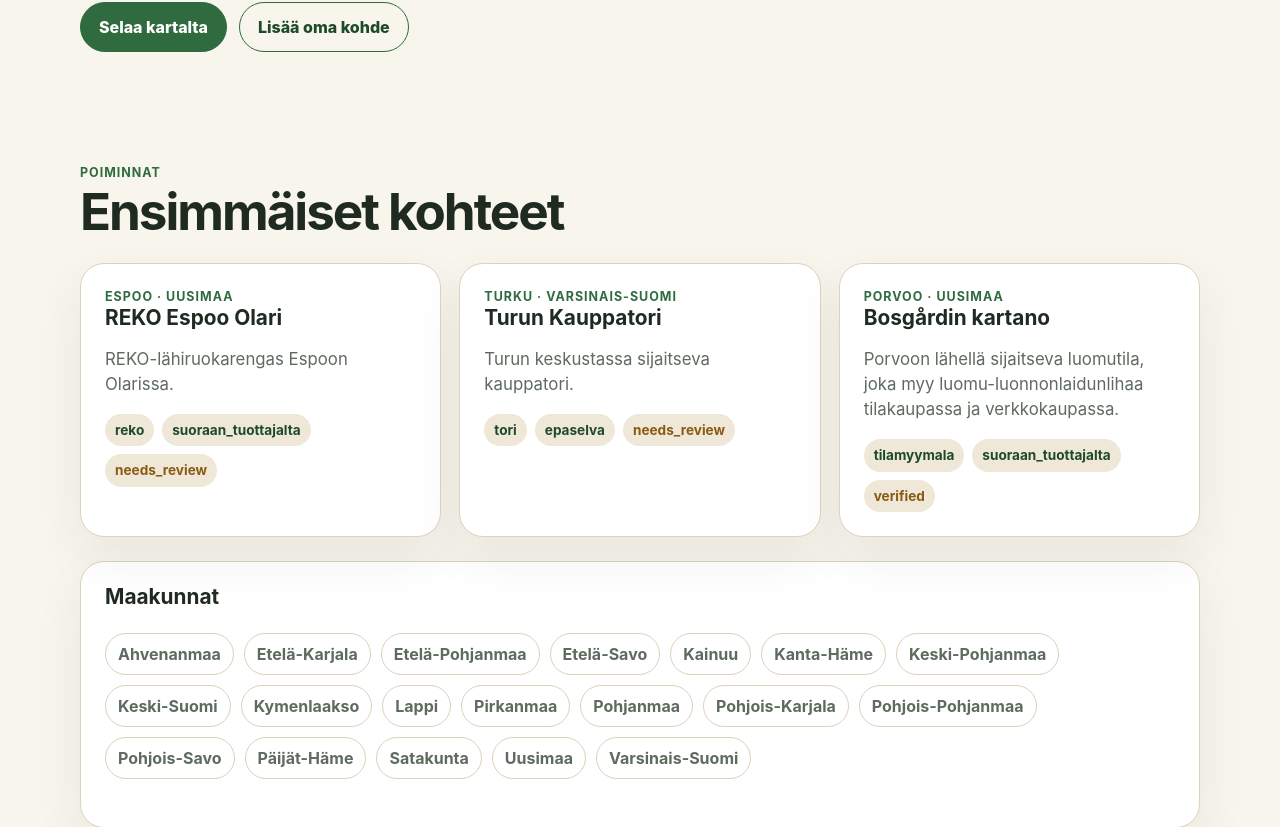
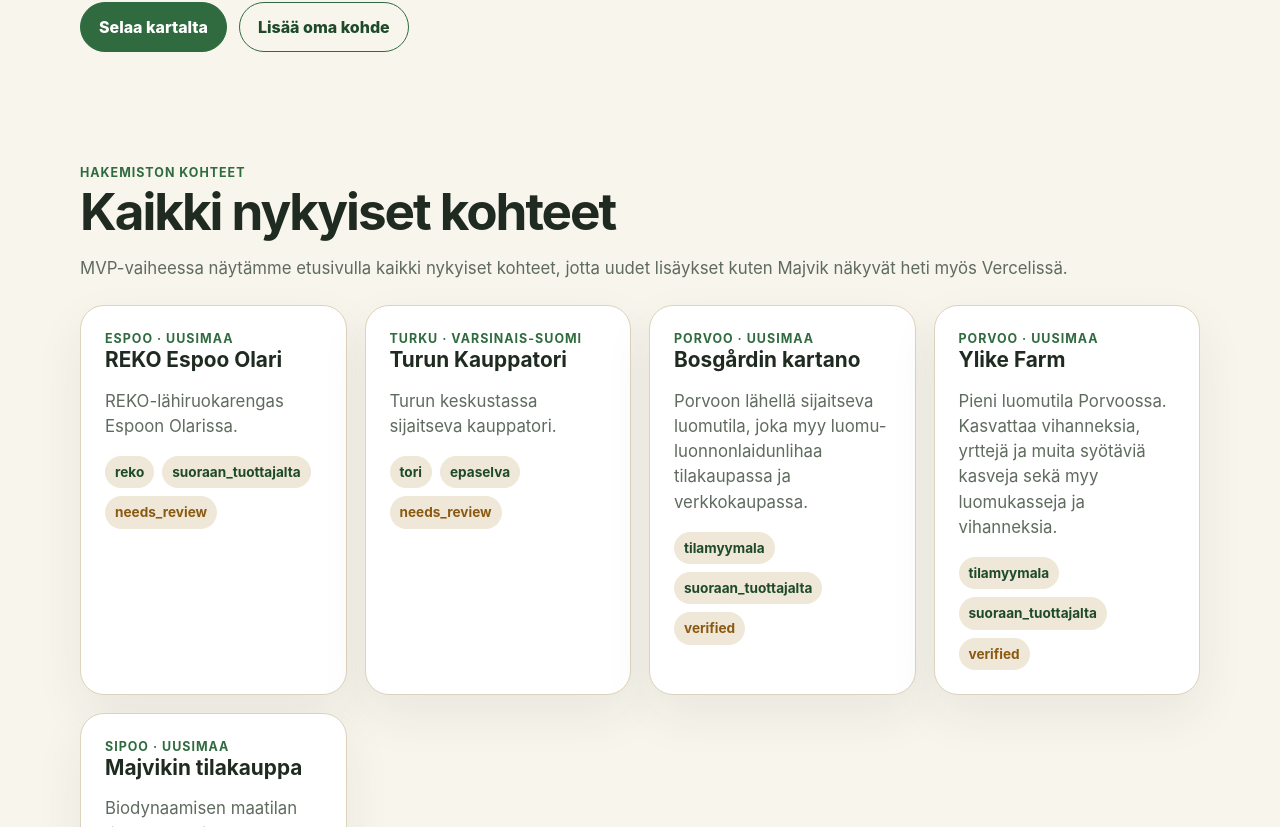
Before and after one commit to arthainsight/suoraantuottajalta, a Next.js app: page / in a window 1280 px wide. Shown: the part 633-1460 px from the top of the page. Built offline with nearby package versions, Linux system fonts and the light colour scheme.

Commit message:
Show all current places on home page

```diff
--- a/app/page.tsx
+++ b/app/page.tsx
@@ -45,10 +45,14 @@
 
       <section className="section">
         <div className="container">
-          <div className="eyebrow">Poiminnat</div>
-          <h2>Ensimmäiset kohteet</h2>
+          <div className="eyebrow">Hakemiston kohteet</div>
+          <h2>Kaikki nykyiset kohteet</h2>
+          <p>
+            MVP-vaiheessa näytämme etusivulla kaikki nykyiset kohteet, jotta
+            uudet lisäykset kuten Majvik näkyvät heti myös Vercelissä.
+          </p>
           <div className="place-grid" style={{ marginTop: 24 }}>
-            {places.slice(0, 3).map((place) => (
+            {places.map((place) => (
               <PlaceCard key={place.id} place={place} />
             ))}
           </div>
```
